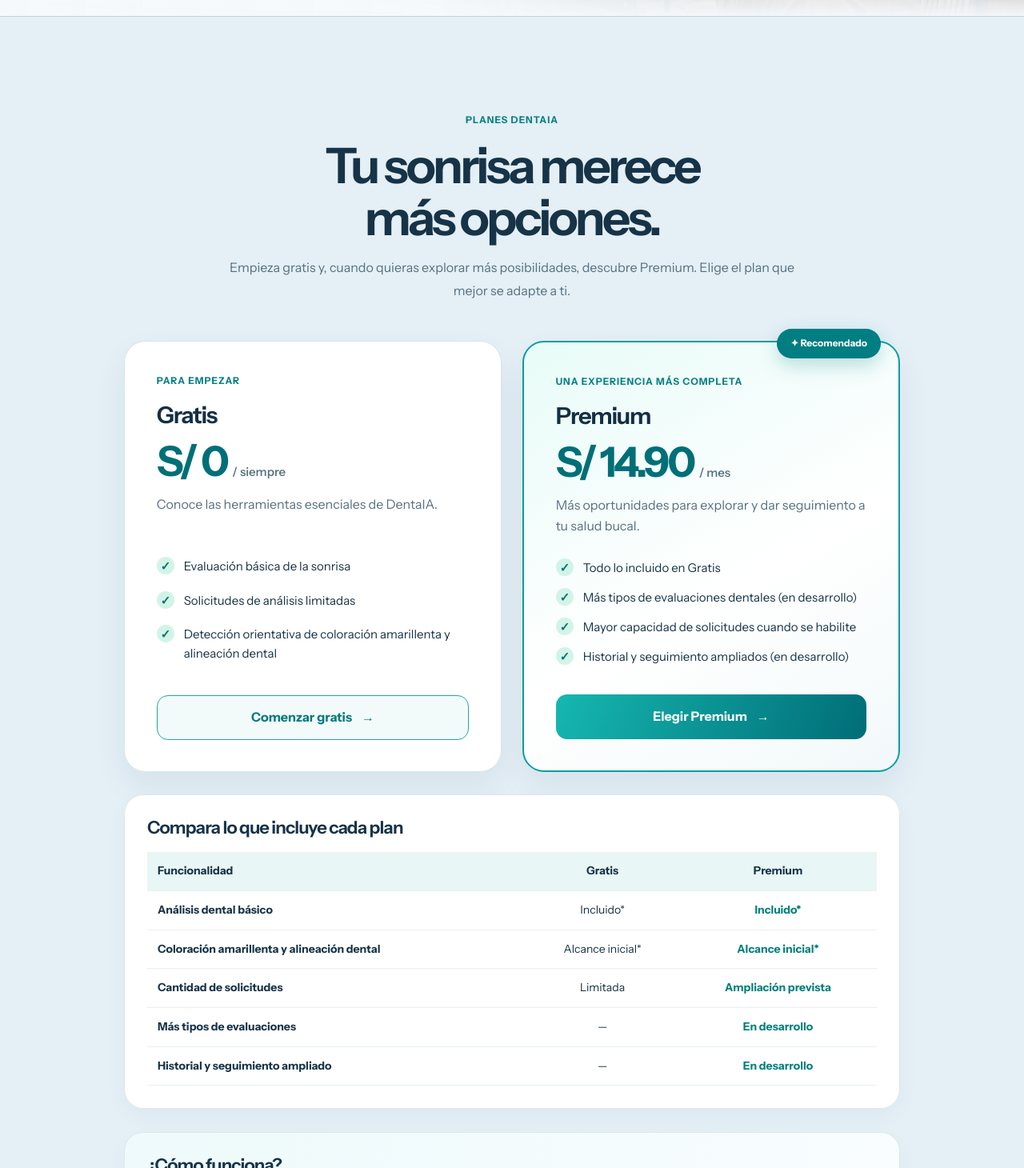
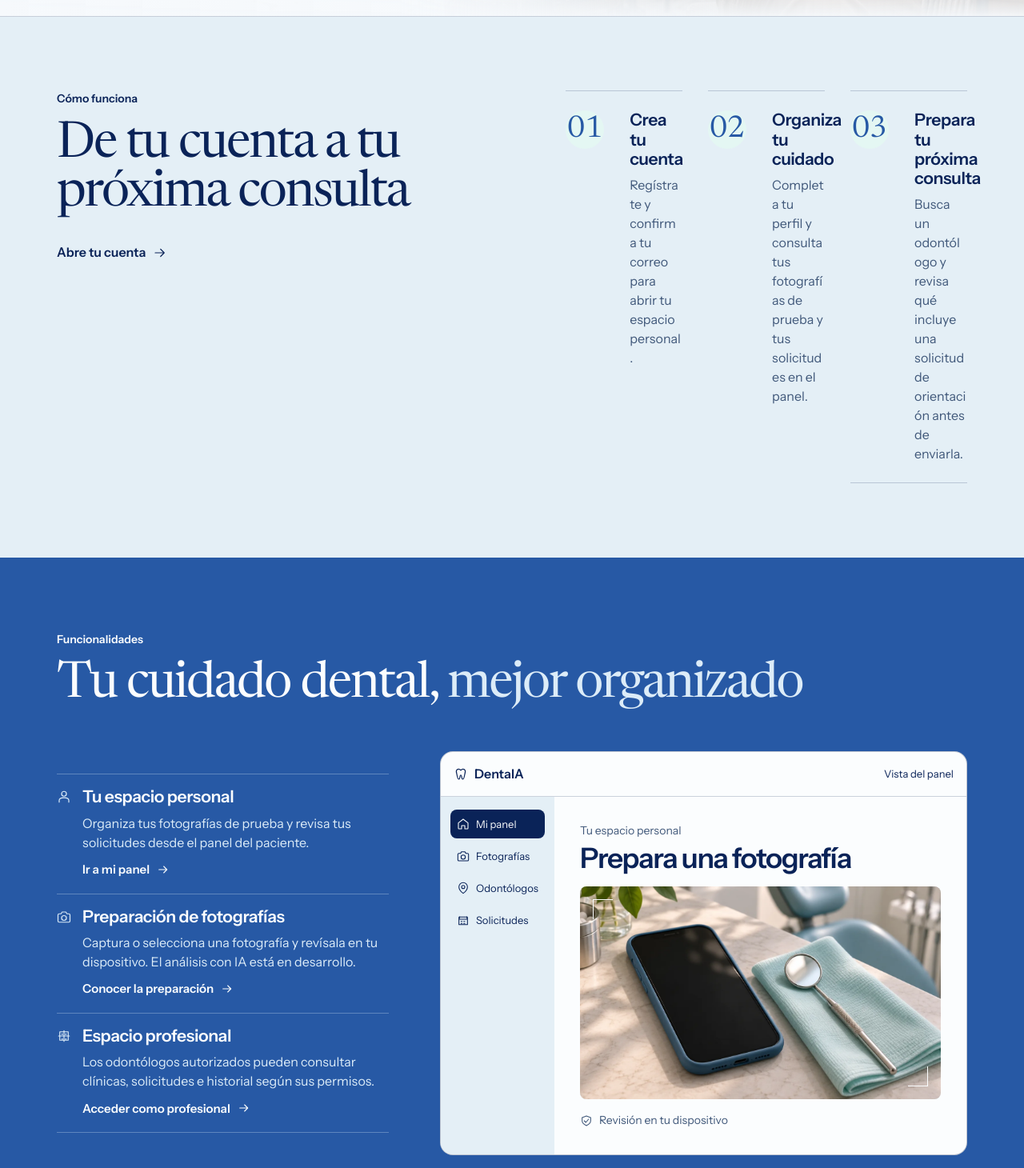
Before and after one commit to Jhanfranco07/DentaIA, a Next.js app: page / in a window 1280 px wide. Shown: the part 750-2210 px from the top of the page at 80% size. Built offline with nearby package versions, Linux system fonts and the light colour scheme; no server answers.

Commit message:
feat(landing): build the editorial journey and feature sections

```diff
--- a/src/app/(public)/home.module.css
+++ b/src/app/(public)/home.module.css
@@ -137,3 +137,172 @@
 :global(html[data-tema="oscuro"]) .intro h2>span,
 :global(html[data-tema="oscuro"]) .enlaceProfesional,
 :global(html[data-tema="oscuro"]) .aviso strong{color:#d0bdff}
+
+.recorrido, .funciones, .privacidad { padding-block: var(--public-section-space); }
+.recorrido { background: var(--public-pale); }
+.recorridoInner, .privacidadInner {
+  display: grid;
+  grid-template-columns: minmax(0, 1fr) minmax(0, .94fr);
+  align-items: start;
+  gap: clamp(32px, 8vw, 120px);
+}
+.recorridoInner :global(.text-link), .privacidadInner :global(.text-link) { margin-top: 20px; }
+.pasos, .permisos {
+  margin: 0;
+  padding: 0;
+  list-style: none;
+}
+.pasos li, .permisos li {
+  display: grid;
+  grid-template-columns: 64px minmax(0, 1fr);
+  align-items: start;
+  gap: 16px;
+  padding-block: 24px;
+  border-top: 1px solid var(--public-rule);
+}
+.pasos li:last-child, .permisos li:last-child { border-bottom: 1px solid var(--public-rule); }
+.pasos li > span {
+  font: 400 clamp(1.875rem, 3vw, 2.75rem)/1 var(--public-display);
+  font-variant-numeric: tabular-nums;
+  color: var(--public-cobalt);
+}
+.pasos h3, .permisos h3, .herramientas h3 {
+  margin: 0;
+  font-size: clamp(1.125rem, 1.65vw, 1.375rem);
+  font-weight: 600;
+  letter-spacing: -.018em;
+  text-wrap: initial;
+}
+.pasos p, .permisos p, .herramientas p {
+  margin: 8px 0 0;
+  color: var(--public-muted);
+  font-size: 1rem;
+  line-height: 1.5;
+}
+
+.funciones { background: var(--public-cobalt); }
+.funcionesIntro { margin-bottom: clamp(28px, 4vw, 52px); }
+.funcionesIntro h2 span { color: var(--public-light-text); }
+.funcionesGrid {
+  display: grid;
+  grid-template-columns: minmax(0, .85fr) minmax(0, 1.35fr);
+  gap: clamp(24px, 5vw, 72px);
+  align-items: center;
+}
+.herramientas {
+  display: grid;
+  border-top: 1px solid var(--public-light-rule);
+}
+.herramientas article {
+  display: grid;
+  grid-template-columns: 20px minmax(0, 1fr);
+  gap: 12px;
+  padding-block: 16px 8px;
+  border-bottom: 1px solid var(--public-light-rule);
+}
+.herramientas article > svg { margin-top: 3px; color: var(--public-light-text); }
+.herramientas p { color: var(--public-light-text); }
+.herramientas :global(.text-link) { font-size: .9375rem; }
+.preview {
+  display: grid;
+  align-self: center;
+  margin: 0;
+  border: 1px solid #061b4540;
+  border-radius: var(--public-panel);
+  overflow: hidden;
+  background: var(--public-paper);
+  color: var(--public-navy);
+}
+.previewBar {
+  display: flex;
+  align-items: center;
+  justify-content: space-between;
+  gap: 12px;
+  min-height: 56px;
+  padding: 8px 16px;
+  border-bottom: 1px solid var(--public-rule);
+  font-size: .8125rem;
+}
+.previewBar span:first-child, .previewNav span, .previewCaption {
+  display: flex;
+  align-items: center;
+  gap: 8px;
+}
+.previewBar span:first-child { font-size: 1rem; font-weight: 600; }
+.previewBody { display: grid; grid-template-columns: auto minmax(0, 1fr); }
+.previewNav {
+  display: grid;
+  align-content: start;
+  gap: 4px;
+  padding: 16px 12px;
+  background: var(--public-pale);
+  font-size: .8125rem;
+}
+.previewNav span { padding: 8px; white-space: nowrap; }
+.previewNav span:first-child { border-radius: var(--public-control); color: var(--public-paper); background: var(--public-navy); }
+.previewNav svg, .previewCaption svg { flex: none; }
+.previewMain { display: grid; gap: 16px; padding: clamp(16px, 2.5vw, 36px); }
+.previewMain p { margin: 0; font-size: .875rem; color: var(--public-muted); }
+.previewMain strong {
+  display: block;
+  margin-top: 4px;
+  font-size: clamp(1.25rem, 2.75vw, 2.25rem);
+  line-height: 1.1;
+  font-weight: 600;
+  letter-spacing: -.04em;
+}
+.previewPhoto {
+  position: relative;
+  overflow: hidden;
+  aspect-ratio: 1.7;
+  border-radius: var(--public-control);
+  background: var(--public-pale);
+}
+.previewPhoto img { object-fit: cover; }
+.previewPhoto :global(.public-viewfinder) { inset: 16px; color: var(--public-paper); }
+
+.directorio {
+  display: grid;
+  grid-template-columns: minmax(0, 1.08fr) minmax(0, 1fr);
+  background: var(--public-mist);
+}
+.directorioFoto { position: relative; min-height: 100%; }
+.directorioFoto img { object-fit: cover; object-position: center 47%; }
+.directorioCopy { align-self: center; padding: var(--public-section-space) var(--public-gutter); }
+.directorioCopy h2 { max-width: 13ch; }
+.directorioCopy > p:not(:global(.public-label)) { max-width: 39ch; margin: 20px 0 24px; }
+
+.privacidad { background: var(--public-fog); }
+.permisos li { grid-template-columns: 20px minmax(0, 1fr); }
+.permisos svg { color: var(--public-cobalt); margin-top: 4px; }
+
+.cierre { background: var(--public-navy); }
+.cierreInner {
+  display: grid;
+  grid-template-columns: minmax(0, 1fr) auto;
+  align-items: end;
+  gap: 24px 32px;
+  padding-block: var(--public-section-space);
+  border-bottom: 1px solid var(--public-light-rule);
+}
+.cierreInner h2 { max-width: 17ch; }
+.cierreInner p { margin: 16px 0 0; color: var(--public-light-text); }
+
+@media (max-width: 1024px) {
+  .funcionesGrid { grid-template-columns: minmax(0, .9fr) minmax(0, 1.2fr); }
+  .previewNav { padding-inline: 8px; }
+}
+
+@media (max-width: 760px) {
+  .recorridoInner, .privacidadInner, .funcionesGrid, .directorio, .cierreInner { grid-template-columns: minmax(0, 1fr); }
+  .recorridoInner, .privacidadInner, .funcionesGrid { gap: 24px; }
+  .pasos li { grid-template-columns: 36px minmax(0, 1fr); }
+  .previewNav { display: none; }
+  .previewBody { grid-template-columns: minmax(0, 1fr); }
+  .directorioCopy { grid-row: 1; padding-block: 48px; }
+  .directorioFoto { min-height: 0; aspect-ratio: 1.55; }
+  .directorioCopy h2 { max-width: 16ch; }
+}
+
+@media (max-width: 380px) {
+}
--- a/src/app/(public)/page.tsx
+++ b/src/app/(public)/page.tsx
@@ -1,9 +1,52 @@
+import Image from "next/image";
+import Link from "next/link";
 import HeroCarousel from "@/components/HeroCarousel";
+import { Icono, type NombreIcono } from "@/components/Identidad";
 import LandingMotion from "@/components/LandingMotion";
 import PlanesDentaIA from "@/components/PlanesDentaIA";
-import Link from "next/link";
-import { Icono } from "@/components/Identidad";
 import styles from "./home.module.css";
+
+const pasos = [
+  { titulo: "Crea tu cuenta", texto: "Regístrate y confirma tu correo para abrir tu espacio personal." },
+  { titulo: "Organiza tu cuidado", texto: "Completa tu perfil y consulta tus fotografías de prueba y tus solicitudes en el panel." },
+  { titulo: "Prepara tu próxima consulta", texto: "Busca un odontólogo y revisa qué incluye una solicitud de orientación antes de enviarla." },
+];
+
+const herramientas = [
+  { titulo: "Tu espacio personal", icono: "persona", texto: "Organiza tus fotografías de prueba y revisa tus solicitudes desde el panel del paciente.", enlace: "Ir a mi panel", href: "/panel" },
+  { titulo: "Preparación de fotografías", icono: "camara", texto: "Captura o selecciona una fotografía y revísala en tu dispositivo. El análisis con IA está en desarrollo.", enlace: "Conocer la preparación", href: "/analisis" },
+  { titulo: "Espacio profesional", icono: "clinica", texto: "Los odontólogos autorizados pueden consultar clínicas, solicitudes e historial según sus permisos.", enlace: "Acceder como profesional", href: "/profesional" },
+] satisfies { titulo: string; icono: NombreIcono; texto: string; enlace: string; href: string }[];
+
+function VistaPanel() {
+  return (
+    <figure className={styles.preview} aria-label="Vista ilustrativa del panel del paciente">
+      <div className={styles.previewBar}>
+        <span><Icono nombre="diente" size={18} /> DentaIA</span>
+        <span>Vista del panel</span>
+      </div>
+      <div className={styles.previewBody}>
+        <div className={styles.previewNav}>
+          <span><Icono nombre="casa" size={16} /> Mi panel</span>
+          <span><Icono nombre="camara" size={16} /> Fotografías</span>
+          <span><Icono nombre="ubicacion" size={16} /> Odontólogos</span>
+          <span><Icono nombre="calendario" size={16} /> Solicitudes</span>
+        </div>
+        <div className={styles.previewMain}>
+          <div>
+            <p>Tu espacio personal</p>
+            <strong>Prepara una fotografía</strong>
+          </div>
+          <div className={styles.previewPhoto}>
+            <Image src="/landing/fotografia.webp" alt="" fill sizes="(max-width: 760px) 84vw, 420px" />
+            <span className="public-viewfinder" aria-hidden="true" />
+          </div>
+          <p className={styles.previewCaption}><Icono nombre="escudo" size={16} /> Revisión en tu dispositivo</p>
+        </div>
+      </div>
+    </figure>
+  );
+}
 
 export default function Home() {
   return <>
@@ -24,31 +67,87 @@ export default function Home() {
       <div className={styles.principios} data-hero-enter><span><Icono nombre="destello" size={18} /> Información clara</span><span><Icono nombre="clinica" size={18} /> Encuentra profesionales</span><span><Icono nombre="escudo" size={18} /> Privacidad y control</span></div>
     </section>
 
-    <PlanesDentaIA />
-
-    <section className={styles.seccion} id="funcionalidades" aria-labelledby="funciones-titulo">
-      <div className={styles.intro} data-reveal><span className="eyebrow">DESCUBRE DENTAIA</span><h2 id="funciones-titulo">Todo lo que necesitas, <span>más fácil.</span></h2><p>Desde preparar tu próxima consulta hasta revisar información autorizada: cada función tiene su lugar y cada cuenta, sus permisos.</p></div>
-      <div className={styles.beneficios}>
-        <article data-reveal><div className={styles.beneficioTop}><span className={styles.beneficioIcon}><Icono nombre="persona" size={26} /></span><span className={styles.numero}>01</span></div><h3>Tu espacio personal</h3><p>Consulta tu perfil, organiza tus fotografías de prueba y revisa tus solicitudes desde el panel del paciente.</p><Link className="text-link" href="/panel">Ir a mi panel <span aria-hidden="true">→</span></Link></article>
-        <article><div className={styles.beneficioTop}><span className={styles.beneficioIcon}><Icono nombre="diente" size={26} /></span><span className={styles.numero}>02</span></div><h3>Opciones de atención</h3><p>Busca por especialidad o distrito y consulta las ubicaciones publicadas. Los perfiles y establecimientos de ejemplo están identificados.</p><Link className="text-link" href="/directorio">Consultar el directorio <span aria-hidden="true">→</span></Link></article>
-        <article><div className={styles.beneficioTop}><span className={styles.beneficioIcon}><Icono nombre="clinica" size={26} /></span><span className={styles.numero}>03</span></div><h3>Un entorno profesional</h3><p>Los odontólogos autorizados pueden consultar sus clínicas, solicitudes e historial según su membresía y los permisos vigentes.</p><Link className="text-link" href="/profesional">Acceder como profesional <span aria-hidden="true">→</span></Link></article>
+    <section className={styles.recorrido} id="como-funciona" aria-labelledby="como-titulo">
+      <div className={`${styles.recorridoInner} public-wrap`}>
+        <div data-reveal>
+          <p className="public-label">Cómo funciona</p>
+          <h2 className="public-title" id="como-titulo">De tu cuenta a tu próxima consulta</h2>
+          <Link href="/cuenta?modo=registro" className="text-link">Abre tu cuenta <Icono nombre="flecha" size={18} /></Link>
+        </div>
+        <ol className={styles.pasos} role="list" data-reveal>
+          {pasos.map(({ titulo, texto }, index) => (
+            <li key={titulo}>
+              <span aria-hidden="true">0{index + 1}</span>
+              <div><h3>{titulo}</h3><p>{texto}</p></div>
+            </li>
+          ))}
+        </ol>
       </div>
     </section>
 
-    <section className={`${styles.seccion} ${styles.como}`} id="como-funciona" aria-labelledby="como-titulo">
-      <div className={styles.intro} data-reveal><span className="eyebrow">COMIENZA A TU RITMO</span><h2 id="como-titulo">Un recorrido sencillo.</h2><p>No necesitas conocer la plataforma para encontrar tu próximo paso.</p></div>
-      <ol className={styles.pasos}>
-        <li data-reveal><span aria-hidden="true">01</span><h3>Crea tu cuenta</h3><p>Registra tus datos y confirma tu correo para entrar a tu espacio personal.</p><Link href="/cuenta?modo=registro" className="text-link">Crear una cuenta →</Link></li>
-        <li data-reveal><span aria-hidden="true">02</span><h3>Organiza lo importante</h3><p>Completa tu perfil y consulta las herramientas disponibles desde la navegación de tu panel.</p></li>
-        <li data-reveal><span aria-hidden="true">03</span><h3>Prepara tu siguiente consulta</h3><p>Explora el directorio y revisa el alcance de cada solicitud. Enviar una solicitud no confirma una cita.</p></li>
-      </ol>
+    <section className={`${styles.funciones} public-inverse`} id="funcionalidades" aria-labelledby="funciones-titulo">
+      <div className="public-wrap">
+        <div className={styles.funcionesIntro} data-reveal>
+          <p className="public-label">Funcionalidades</p>
+          <h2 className="public-title" id="funciones-titulo">Tu cuidado dental, <span>mejor organizado</span></h2>
+        </div>
+        <div className={styles.funcionesGrid}>
+          <div className={styles.herramientas} data-reveal>
+            {herramientas.map(herramienta => (
+              <article key={herramienta.href}>
+                <Icono nombre={herramienta.icono} size={18} />
+                <div>
+                  <h3>{herramienta.titulo}</h3>
+                  <p>{herramienta.texto}</p>
+                  <Link className="text-link" href={herramienta.href}>{herramienta.enlace} <Icono nombre="flecha" size={16} /></Link>
+                </div>
+              </article>
+            ))}
+          </div>
+          <VistaPanel />
+        </div>
+      </div>
     </section>
 
-    <section className={`${styles.seccion} ${styles.confianza}`} aria-label="Privacidad y alcance del producto">
-      <div data-reveal><Icono nombre="escudo" size={28} /><h2>Tus datos merecen cuidado.</h2><p>Tu información personal requiere sesión y permisos. Guardar fotografías exige un consentimiento independiente y no autoriza utilizarlas para entrenamiento o análisis con IA.</p><Link href="/privacidad" className="text-link">Conocer privacidad y consentimiento →</Link></div>
-      <div className={styles.ia} data-reveal><span className="eyebrow">INTELIGENCIA ARTIFICIAL EN DESARROLLO</span><h3>Hoy puedes preparar una fotografía.</h3><p>La captura y revisión local están disponibles para pacientes. El motor de análisis aún no está conectado: no genera resultados ni diagnósticos. Las muestras educativas se mantienen separadas de tus fotografías.</p><Link href="/analisis" className="text-link">Conocer la preparación de imágenes →</Link></div>
+    <section className={styles.directorio} aria-labelledby="directorio-titulo">
+      <div className={styles.directorioFoto}>
+        <Image src="/landing/equipo.webp" alt="" fill sizes="(max-width: 760px) 100vw, 52vw" />
+      </div>
+      <div className={styles.directorioCopy} data-reveal>
+        <p className="public-label">Directorio odontológico</p>
+        <h2 className="public-title" id="directorio-titulo">Encuentra orientación cerca de ti</h2>
+        <p>Busca por especialidad o distrito, revisa los perfiles y consulta en el mapa las ubicaciones publicadas.</p>
+        <Link href="/directorio" className="action">Explorar el directorio <Icono nombre="flecha" size={18} /></Link>
+      </div>
     </section>
 
-    <section className={styles.cierre} aria-labelledby="comenzar-titulo"><div data-reveal><span className="eyebrow">TU SIGUIENTE PASO</span><h2 id="comenzar-titulo">Todo comienza con tu espacio.</h2><p>Accede a tu cuenta y continúa donde lo dejaste.</p></div><Link href="/cuenta" className="action">Entrar a DentaIA <Icono nombre="flecha" size={18} /></Link></section>
+    <section className={styles.privacidad} aria-labelledby="privacidad-titulo">
+      <div className={`${styles.privacidadInner} public-wrap`}>
+        <div data-reveal>
+          <p className="public-label">Privacidad y consentimiento</p>
+          <h2 className="public-title" id="privacidad-titulo">Tú decides qué compartir</h2>
+          <Link href="/privacidad" className="text-link">Conocer la política de privacidad <Icono nombre="flecha" size={18} /></Link>
+        </div>
+        <ul className={styles.permisos} role="list" data-reveal>
+          <li><Icono nombre="escudo" size={18} /><div><h3>Acceso con permisos</h3><p>El acceso a tu información requiere una sesión y los permisos correspondientes.</p></div></li>
+          <li><Icono nombre="camara" size={18} /><div><h3>Consentimiento independiente</h3><p>Guardar fotografías de prueba requiere un consentimiento separado de cualquier futuro procesamiento con IA.</p></div></li>
+        </ul>
+      </div>
+    </section>
+
+    <PlanesDentaIA />
+
+    <section className={`${styles.cierre} public-inverse`} aria-labelledby="comenzar-titulo">
+      <div className={`${styles.cierreInner} public-wrap`} data-reveal>
+        <div>
+          <h2 className="public-title" id="comenzar-titulo">Prepara tu próxima consulta</h2>
+          <p>Abre tu cuenta gratis y accede a tu espacio personal.</p>
+        </div>
+        <div className="actions">
+          <Link href="/cuenta?modo=registro" className="action">Crear cuenta <Icono nombre="flecha" size={18} /></Link>
+          <Link href="/cuenta" className="action action-secondary">Iniciar sesión</Link>
+        </div>
+      </div>
+    </section>
   </>;
 }
```
Also changed, not shown: public/landing/fotografia.webp (added).
